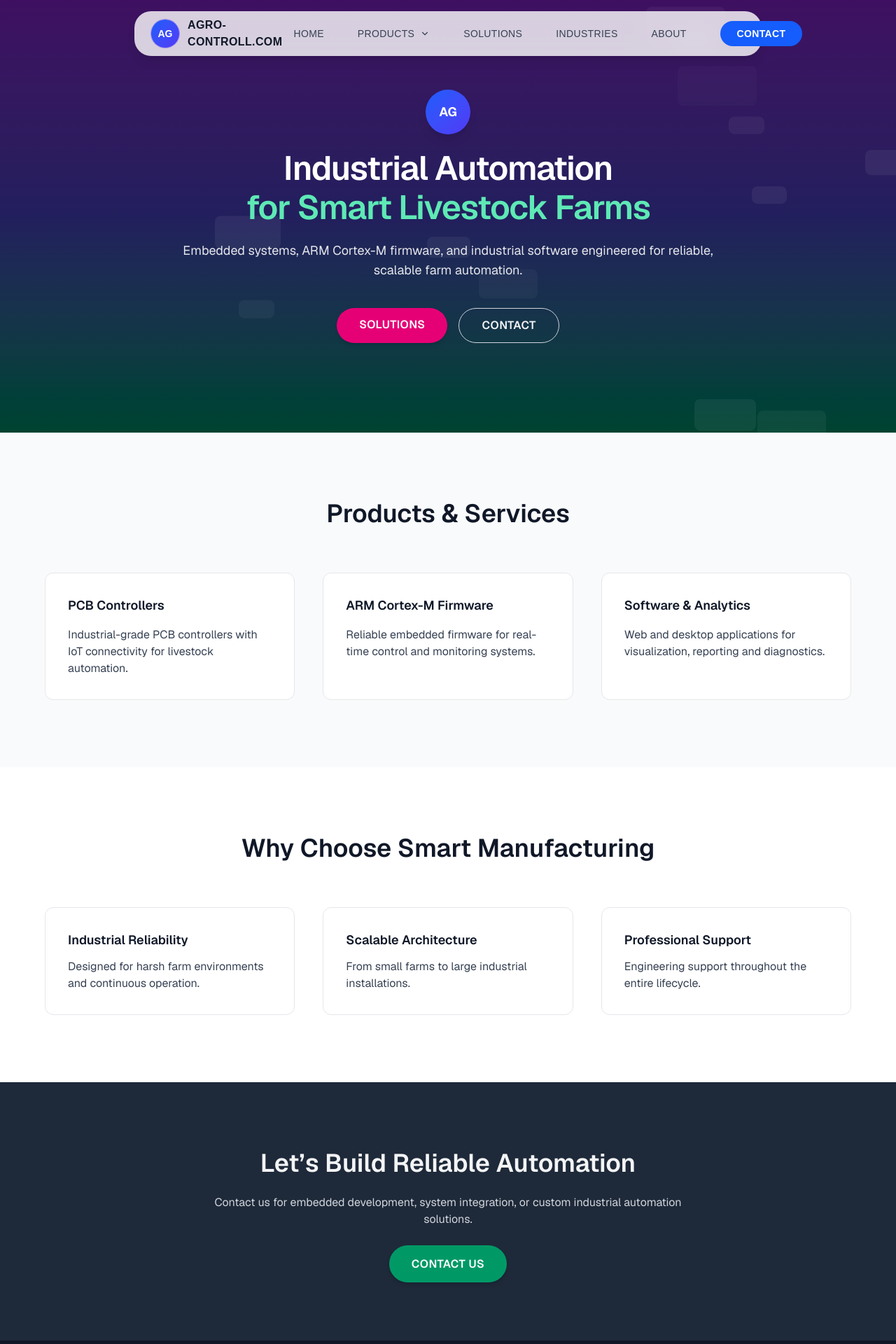
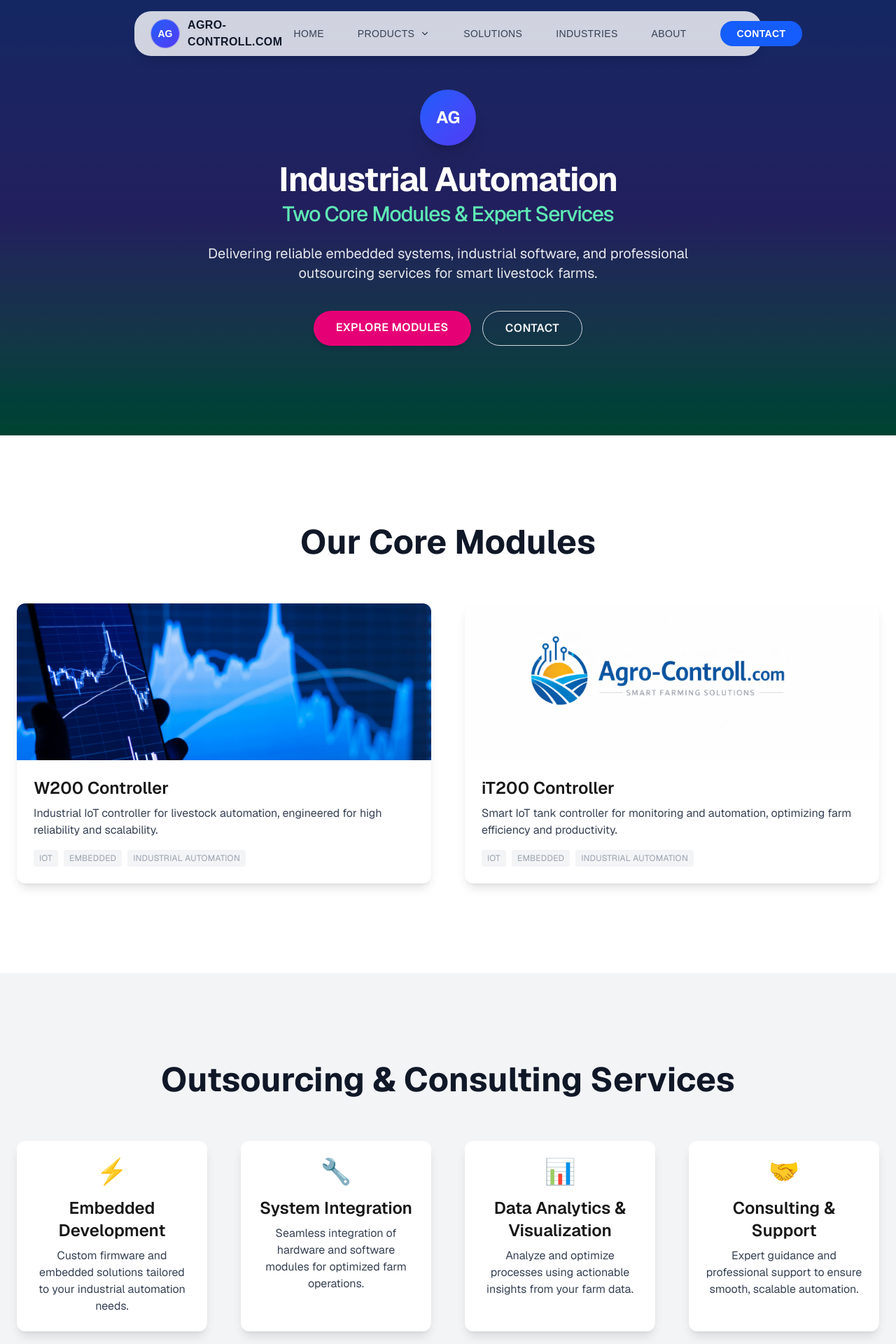
Before and after one commit to Bm8725/agrocontroll.com, a Next.js app: page / in a window 1280 px wide. Shown: the top 1920 px of the page at 70% size. Built offline with nearby package versions, Linux system fonts and the light colour scheme.

Commit message:
Update chat add

```diff
--- a/src/app/page.js
+++ b/src/app/page.js
@@ -3,206 +3,136 @@
 import { motion } from "framer-motion";
 
 export default function Home() {
-  const products = [
+  const modules = [
     {
-      title: "PCB Controllers",
-      desc: "Industrial-grade PCB controllers with IoT connectivity for livestock automation.",
+      title: "W200 Controller",
+      desc: "Industrial IoT controller for livestock automation, engineered for high reliability and scalability.",
+      img: "/agro-controll-iot.jpg",
+      tags: ["IoT", "Embedded", "Industrial Automation"],
     },
     {
-      title: "ARM Cortex-M Firmware",
-      desc: "Reliable embedded firmware for real-time control and monitoring systems.",
+      title: "iT200 Controller",
+      desc: "Smart IoT tank controller for monitoring and automation, optimizing farm efficiency and productivity.",
+      img: "/agro-controll.com.png",
+      tags: ["IoT", "Embedded", "Industrial Automation"],
+    },
+  ];
+
+  const services = [
+    {
+      title: "Embedded Development",
+      desc: "Custom firmware and embedded solutions tailored to your industrial automation needs.",
+      icon: "⚡",
     },
     {
-      title: "Software & Analytics",
-      desc: "Web and desktop applications for visualization, reporting and diagnostics.",
+      title: "System Integration",
+      desc: "Seamless integration of hardware and software modules for optimized farm operations.",
+      icon: "🔧",
+    },
+    {
+      title: "Data Analytics & Visualization",
+      desc: "Analyze and optimize processes using actionable insights from your farm data.",
+      icon: "📊",
+    },
+    {
+      title: "Consulting & Support",
+      desc: "Expert guidance and professional support to ensure smooth, scalable automation.",
+      icon: "🤝",
     },
   ];
 
   const features = [
-    {
-      title: "Industrial Reliability",
-      desc: "Designed for harsh farm environments and continuous operation.",
-    },
-    {
-      title: "Scalable Architecture",
-      desc: "From small farms to large industrial installations.",
-    },
-    {
-      title: "Professional Support",
-      desc: "Engineering support throughout the entire lifecycle.",
-    },
+    { title: "Industrial Reliability", desc: "High uptime and robust performance under demanding conditions.", img: "/path/to/feature1.jpg" },
+    { title: "Scalable Architecture", desc: "Easily integrate and expand automation solutions across multiple facilities.", img: "/path/to/feature2.jpg" },
+    { title: "Professional Support", desc: "Expert guidance and quick response to ensure smooth operations.", img: "/path/to/feature3.jpg" },
   ];
 
   return (
-    <main className="flex flex-col overflow-x-hidden font-sans">
-      {/* HERO */}
-      <section className="relative py-32 px-6 overflow-hidden bg-gradient-to-b from-purple-900 via-indigo-900 to-emerald-800">
-        {/* Overlay */}
+    <main className="flex flex-col font-sans overflow-x-hidden">
+
+      {/* HERO SECTION */}
+      <section className="relative py-32 px-6 bg-gradient-to-b from-blue-900 via-indigo-900 to-emerald-800 overflow-hidden">
         <div className="absolute inset-0 bg-black/30 z-10" />
-
-        {/* Animated rectangles grid */}
-        <div className="absolute inset-0 z-20">
-          {[...Array(12)].map((_, i) => {
-            const size = Math.random() * 80 + 40;
-            const top = Math.random() * 100;
-            const left = Math.random() * 100;
-            const delay = Math.random() * 5;
-            return (
-              <motion.div
-                key={i}
-                initial={{ opacity: 0, y: 20 }}
-                animate={{ opacity: [0.1, 0.4, 0.1], y: [0, -10, 0] }}
-                transition={{
-                  repeat: Infinity,
-                  duration: 6 + Math.random() * 4,
-                  delay,
-                  ease: "easeInOut",
-                }}
-                className="absolute rounded-lg"
-                style={{
-                  width: size,
-                  height: size / 2,
-                  top: `${top}%`,
-                  left: `${left}%`,
-                  background: "rgba(255,255,255,0.15)",
-                }}
-              />
-            );
-          })}
+        <motion.div initial={{ opacity: 0, y: 40 }} animate={{ opacity: 1, y: 0 }} transition={{ duration: 1 }} className="relative z-20 max-w-4xl mx-auto text-center">
+          <div className="mx-auto mb-6 w-20 h-20 rounded-full bg-gradient-to-br from-blue-600 to-indigo-600 flex items-center justify-center shadow-xl">
+            <span className="text-white font-bold text-2xl">AG</span>
           </div>
-
-        {/* Hero content */}
-        <motion.div
-          initial={{ opacity: 0, y: 40 }}
-          animate={{ opacity: 1, y: 0 }}
-          transition={{ duration: 1 }}
-          className="relative z-30 max-w-4xl mx-auto text-center"
-        >
-          {/* Brand badge */}
-          <div className="mx-auto mb-6 w-16 h-16 rounded-full bg-gradient-to-br from-blue-600 to-indigo-600 flex items-center justify-center shadow-lg">
-            <span className="text-white font-bold text-lg">AG</span>
-          </div>
-          <motion.h1
-            initial={{ y: 20, opacity: 0 }}
-            animate={{ y: 0, opacity: 1 }}
-            transition={{ delay: 0.2, duration: 0.8 }}
-            className="text-4xl md:text-5xl font-semibold text-white tracking-tight"
-          >
+          <motion.h1 initial={{ y: 20, opacity: 0 }} animate={{ y: 0, opacity: 1 }} transition={{ delay: 0.2, duration: 0.8 }} className="text-4xl md:text-5xl font-bold text-white tracking-tight">
             Industrial Automation
-            <span className="block text-emerald-300 mt-2">
-              for Smart Livestock Farms
+            <span className="block text-emerald-300 mt-2 text-2xl md:text-3xl font-medium">
+              Two Core Modules & Expert Services
             </span>
           </motion.h1>
-          <motion.p
-            initial={{ y: 20, opacity: 0 }}
-            animate={{ y: 0, opacity: 1 }}
-            transition={{ delay: 0.4, duration: 0.8 }}
-            className="mt-6 text-lg text-gray-200 max-w-3xl mx-auto"
-          >
-            Embedded systems, ARM Cortex-M firmware, and industrial software engineered for reliable, scalable farm automation.
+          <motion.p initial={{ y: 20, opacity: 0 }} animate={{ y: 0, opacity: 1 }} transition={{ delay: 0.4, duration: 0.8 }} className="mt-6 text-lg md:text-xl text-gray-200 max-w-3xl mx-auto">
+            Delivering reliable embedded systems, industrial software, and professional outsourcing services for smart livestock farms.
           </motion.p>
-          <motion.div
-            initial={{ opacity: 0 }}
-            animate={{ opacity: 1 }}
-            transition={{ delay: 0.6, duration: 0.8 }}
-            className="mt-10 flex flex-wrap justify-center gap-4"
-          >
-            <a
-              href="/solutions/"
-              className="px-8 py-3 rounded-full bg-pink-600 text-white font-semibold uppercase tracking-wide hover:bg-pink-800 transition shadow-md hover:shadow-lg"
-            >
-              Solutions
-            </a>
-            <a
-              href="/contact/"
-              className="px-8 py-3 rounded-full border border-gray-300 text-gray-100 font-semibold uppercase tracking-wide hover:bg-gray-100 hover:text-gray-900 transition"
-            >
-              Contact
-            </a>
+          <motion.div initial={{ opacity: 0 }} animate={{ opacity: 1 }} transition={{ delay: 0.6, duration: 0.8 }} className="mt-10 flex flex-wrap justify-center gap-4">
+            <a href="#modules" className="px-8 py-3 rounded-full bg-pink-600 text-white font-semibold uppercase tracking-wide hover:bg-pink-800 transition shadow-md hover:shadow-lg">Explore Modules</a>
+            <a href="#contact" className="px-8 py-3 rounded-full border border-gray-300 text-gray-100 font-semibold uppercase tracking-wide hover:bg-gray-100 hover:text-gray-900 transition">Contact</a>
           </motion.div>
         </motion.div>
       </section>
 
-
-     {/* PRODUCTS */}
-<section id="products" className="py-24 px-6 bg-gray-50 text-gray-900">
-  <motion.h2
-    initial={{ opacity: 0, y: 20 }}
-    whileInView={{ opacity: 1, y: 0 }}
-    transition={{ duration: 0.8 }}
-    className="text-3xl md:text-4xl font-semibold text-center mb-16"
-  >
-    Products & Services
-  </motion.h2>
-
-  <div className="grid grid-cols-1 md:grid-cols-3 gap-10 max-w-6xl mx-auto">
-    {products.map((item, idx) => (
-      <motion.div
-        key={idx}
-        initial={{ y: 40, opacity: 0 }}
-        whileInView={{ y: 0, opacity: 1 }}
-        viewport={{ once: true }}
-        transition={{ delay: idx * 0.2, duration: 0.6 }}
-        className="p-8 bg-white border border-gray-200 rounded-xl hover:shadow-lg transition hover:scale-105"
-      >
-        <h3 className="text-lg font-semibold mb-4 text-gray-900">{item.title}</h3>
-        <p className="text-gray-700">{item.desc}</p>
+      {/* MODULES SECTION */}
+      <section id="modules" className="py-32 px-6">
+        <h2 className="text-4xl md:text-5xl font-bold text-center mb-16 text-gray-900">Our Core Modules</h2>
+        <div className="grid gap-12 md:grid-cols-2">
+          {modules.map((item, idx) => (
+            <motion.div key={idx} initial={{ opacity: 0, y: 20 }} whileInView={{ opacity: 1, y: 0 }} viewport={{ once: true }} transition={{ delay: idx * 0.3, duration: 0.8 }} className="rounded-xl overflow-hidden shadow-lg bg-white hover:shadow-2xl transition">
+              <img src={item.img} alt={item.title} className="w-full h-56 object-cover" />
+              <div className="p-6">
+                <h3 className="text-2xl font-semibold mb-2">{item.title}</h3>
+                <p className="text-gray-700 mb-4">{item.desc}</p>
+                <div className="flex flex-wrap gap-2">
+                  {item.tags.map((tag, i) => (
+                    <span key={i} className="text-xs uppercase tracking-wide text-gray-400 bg-gray-100 px-2 py-1 rounded">{tag}</span>
+                  ))}
+                </div>
+              </div>
             </motion.div>
           ))}
         </div>
       </section>
 
-{/* FEATURES */}
-<section id="features" className="py-24 px-6 bg-white text-gray-900">
-  <motion.h2
-    initial={{ opacity: 0, y: 20 }}
-    whileInView={{ opacity: 1, y: 0 }}
-    transition={{ duration: 0.8 }}
-    className="text-3xl md:text-4xl font-semibold text-center mb-16"
-  >
-    Why Choose Smart Manufacturing
-  </motion.h2>
-
-  <div className="grid grid-cols-1 md:grid-cols-3 gap-10 max-w-6xl mx-auto">
-    {features.map((item, idx) => (
-      <motion.div
-        key={idx}
-        initial={{ y: 30, opacity: 0 }}
-        whileInView={{ y: 0, opacity: 1 }}
-        viewport={{ once: true }}
-        transition={{ delay: idx * 0.2, duration: 0.6 }}
-        className="p-8 border border-gray-200 rounded-xl hover:shadow-lg transition hover:scale-105"
-      >
-        <h4 className="text-lg font-semibold mb-3 text-gray-900">{item.title}</h4>
-        <p className="text-gray-700">{item.desc}</p>
+      {/* SERVICES SECTION */}
+      <section id="services" className="py-32 px-6 bg-gray-100">
+        <h2 className="text-4xl md:text-5xl font-bold text-center mb-16 text-gray-900">Outsourcing & Consulting Services</h2>
+        <div className="grid gap-12 md:grid-cols-2 lg:grid-cols-4">
+          {services.map((service, idx) => (
+            <motion.div key={idx} initial={{ opacity: 0, y: 20 }} whileInView={{ opacity: 1, y: 0 }} viewport={{ once: true }} transition={{ delay: idx * 0.2, duration: 0.8 }} className="bg-white rounded-xl shadow-lg p-6 text-center hover:shadow-2xl transition">
+              <div className="text-4xl mb-4">{service.icon}</div>
+              <h3 className="text-2xl font-semibold mb-2">{service.title}</h3>
+              <p className="text-gray-700">{service.desc}</p>
             </motion.div>
           ))}
         </div>
       </section>
 
-      {/* CONTACT */}
-      <section id="contact" className="py-24 px-6 bg-gray-800 text-center text-gray-100">
-        <motion.h2
-          initial={{ y: 20, opacity: 0 }}
-          whileInView={{ y: 0, opacity: 1 }}
-          transition={{ duration: 0.8 }}
-          className="text-3xl md:text-4xl font-semibold mb-6"
-        >
+      {/* FEATURES SECTION */}
+      <section id="features" className="py-32 px-6">
+        <h2 className="text-4xl md:text-5xl font-bold text-center mb-16 text-gray-900">Key Advantages</h2>
+        <div className="grid gap-12 md:grid-cols-3">
+          {features.map((item, idx) => (
+            <motion.div key={idx} initial={{ opacity: 0, y: 20 }} whileInView={{ opacity: 1, y: 0 }} viewport={{ once: true }} transition={{ delay: idx * 0.3, duration: 0.8 }} className="rounded-xl overflow-hidden shadow-lg bg-white hover:shadow-2xl transition">
+              <img src={item.img} alt={item.title} className="w-full h-56 object-cover" />
+              <div className="p-6">
+                <h4 className="text-2xl font-semibold mb-2">{item.title}</h4>
+                <p className="text-gray-700">{item.desc}</p>
+              </div>
+            </motion.div>
+          ))}
+        </div>
+      </section>
+
+      {/* CONTACT SECTION */}
+      <section id="contact" className="py-24 px-6 bg-gray-900 text-center text-gray-100">
+        <motion.h2 initial={{ y: 20, opacity: 0 }} whileInView={{ y: 0, opacity: 1 }} transition={{ duration: 0.8 }} className="text-3xl md:text-4xl font-semibold mb-6">
           Let’s Build Reliable Automation
         </motion.h2>
-        <motion.p
-          initial={{ y: 20, opacity: 0 }}
-          whileInView={{ y: 0, opacity: 1 }}
-          transition={{ delay: 0.2, duration: 0.8 }}
-          className="mb-10 max-w-2xl mx-auto text-gray-300"
-        >
+        <motion.p initial={{ y: 20, opacity: 0 }} whileInView={{ y: 0, opacity: 1 }} transition={{ delay: 0.2, duration: 0.8 }} className="mb-10 max-w-2xl mx-auto text-gray-300">
           Contact us for embedded development, system integration, or custom industrial automation solutions.
         </motion.p>
-        <motion.a
-          whileHover={{ scale: 1.05, boxShadow: "0px 8px 20px rgba(0,0,0,0.2)" }}
-          href="mailto:contact@agrocontroll.com"
-          className="px-8 py-4 rounded-full bg-emerald-600 text-white font-semibold uppercase tracking-wide hover:bg-emerald-500 transition shadow-md"
-        >
+        <motion.a whileHover={{ scale: 1.05, boxShadow: "0px 8px 20px rgba(0,0,0,0.2)" }} href="mailto:contact@agrocontroll.com" className="px-8 py-4 rounded-full bg-emerald-600 text-white font-semibold uppercase tracking-wide hover:bg-emerald-500 transition shadow-md">
           Contact Us
         </motion.a>
       </section>
```
Also changed, not shown: public/agro-controll-iot.jpg (added), public/agro-controll.com.png (renamed from public/ChatGPT Image 18 dec. 2025, 10_47_25.png). Lines whose indentation alone changed are shown as unchanged.
